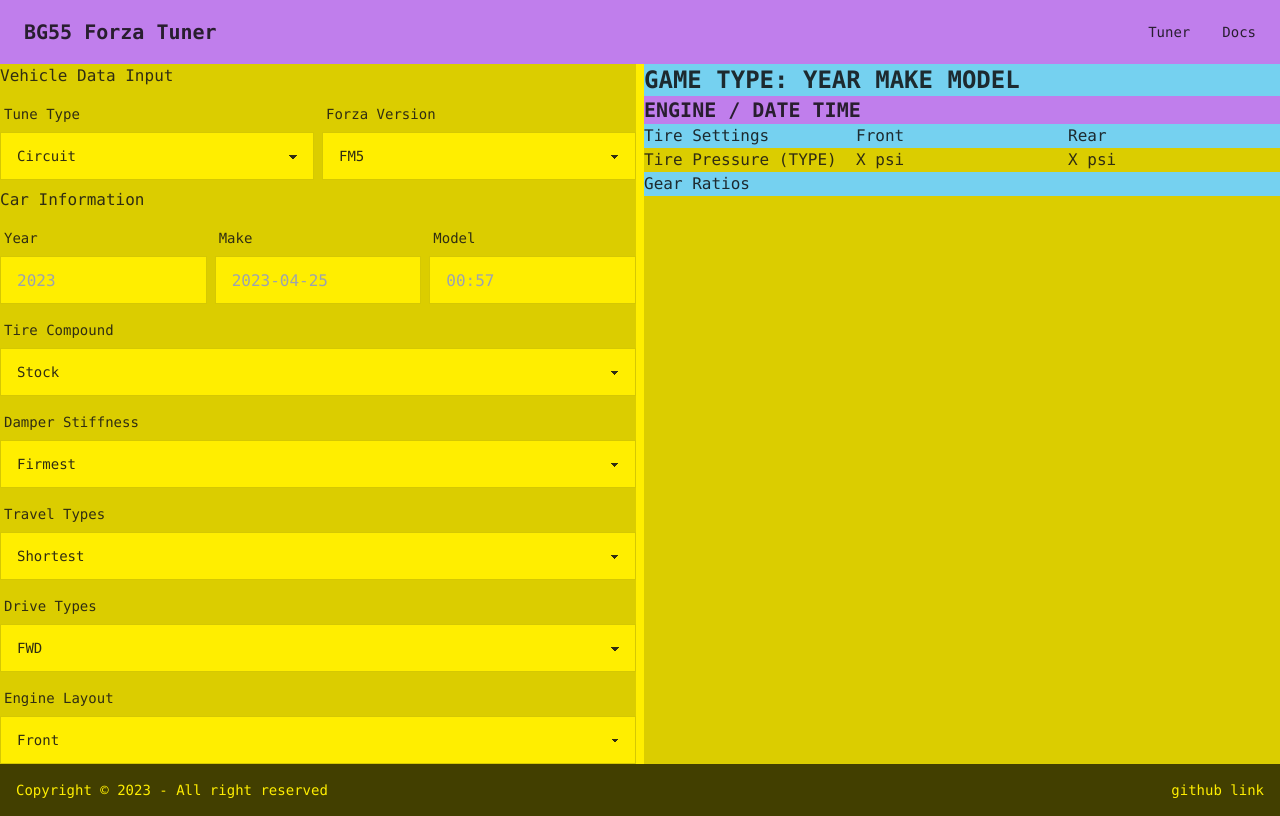
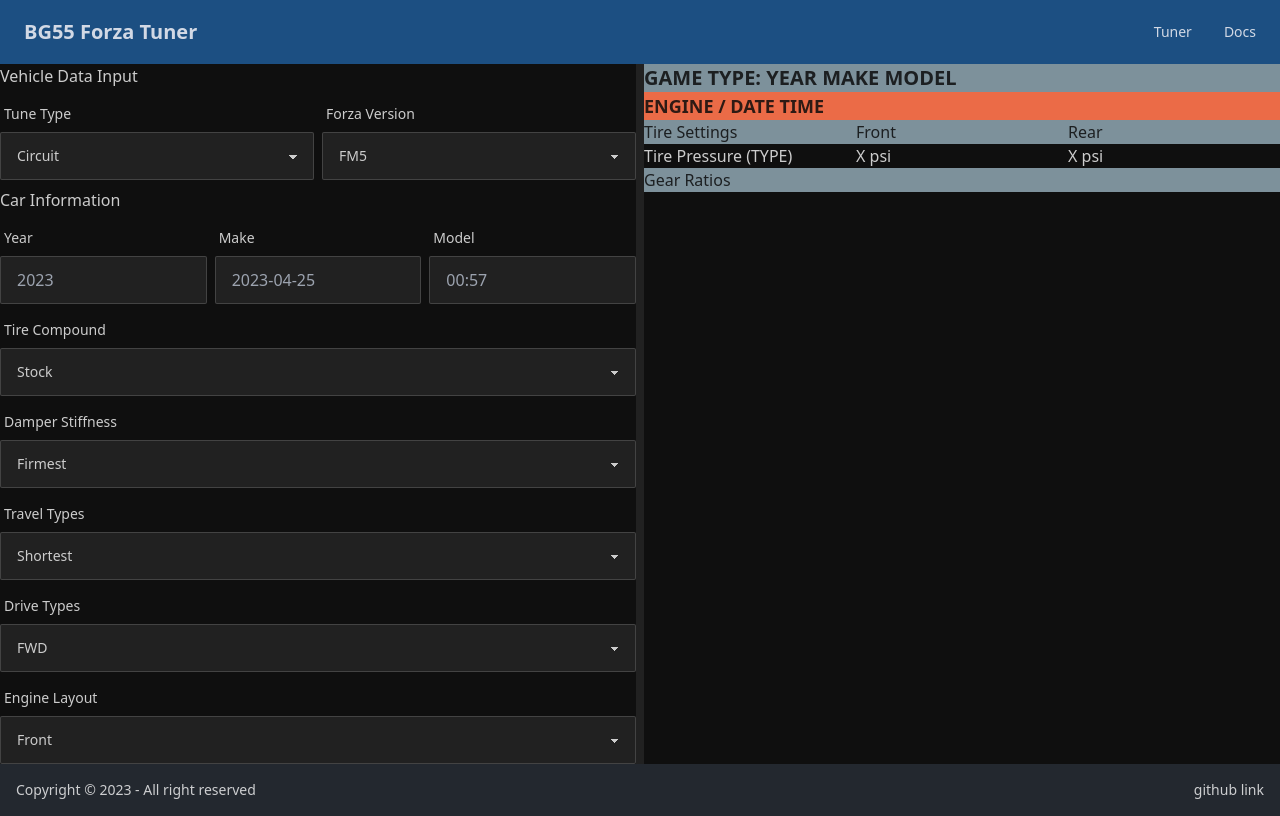
Before and after one commit to BunnyRabbit2/bg55_tuner_ts, a React app: page / in a window 1280 px wide. Built offline with nearby package versions, Linux system fonts and the light colour scheme.

Commit message:
Fixed some issues with creating styles

```diff
--- a/postcss.config.js
+++ b/postcss.config.js
@@ -1,12 +1,7 @@
-const tailwindcss = require('tailwindcss');
-const postcssExtend = require('postcss-extend');
-const postcssImport = require('postcss-import');
-
 module.exports = {
     plugins: [
-        postcssImport,
-        postcssExtend,
+        require('postcss-import'),
         'postcss-preset-env',
-        tailwindcss
+        require('tailwindcss')
     ],
 };
--- a/src/app.css
+++ b/src/app.css
@@ -1,3 +1,31 @@
 @tailwind base;
 @tailwind components;
 @tailwind utilities;
+
+.tuner-results {
+    @apply bg-base-200;
+}
+
+.tuner-results h2 {
+    @apply font-bold;
+    @apply text-xl;
+}
+
+.tuner-results h3 {
+    @apply font-semibold;
+    @apply text-lg;
+}
+
+.tuner-results h4 {
+    @apply font-medium;
+}
+
+.results-secondary {
+    @apply bg-secondary;
+    @apply text-secondary-content;
+}
+
+.results-accent {
+    @apply bg-accent;
+    @apply text-accent-content;
+}
--- a/src/components/Navbar.tsx
+++ b/src/components/Navbar.tsx
@@ -2,13 +2,13 @@
 
 export default function Navbar() {
   return (
-    <nav className="navbar bg-accent text-accent-content container mx-auto justify-between">
+    <nav className="navbar bg-primary text-primary-content container mx-auto justify-between">
       <div className="pl-4 flex items-center">
         <a className="font-bold text-xl">BG55 Forza Tuner</a>
       </div>
       <div className="tabs">
-        <a className="tab text-accent-content">Tuner</a>
-        <a className="tab text-accent-content">Docs</a>
+        <a className="tab text-primary-content">Tuner</a>
+        <a className="tab text-primary-content">Docs</a>
       </div>
     </nav>
   );
--- a/src/components/TunerResults.tsx
+++ b/src/components/TunerResults.tsx
@@ -2,11 +2,11 @@
 
 export default function TunerResults() {
     return (
-        <div className="bg-base-200 tuner-results">
-            <div className="bg-secondary text-secondary-content font-bold text-2xl"><h2>GAME TYPE: YEAR MAKE MODEL</h2></div>
-            <div className="bg-accent text-accent-content font-semibold text-xl"><h3>ENGINE / DATE TIME</h3></div>
-            <div className="bg-secondary text-secondary-content grid grid-cols-3">
-                <div className=""><h4>Tire Settings</h4></div>
+        <div className="tuner-results">
+            <div className="results-secondary"><h2>GAME TYPE: YEAR MAKE MODEL</h2></div>
+            <div className="results-accent"><h3>ENGINE / DATE TIME</h3></div>
+            <div className="results-secondary grid grid-cols-3">
+                <div><h4>Tire Settings</h4></div>
                 <div><h4>Front</h4></div>
                 <div><h4>Rear</h4></div>
             </div>
@@ -15,7 +15,7 @@
                 <div><p>X psi</p></div>
                 <div><p>X psi</p></div>
             </div>
-            <div className="bg-secondary text-secondary-content"><h4>Gear Ratios</h4></div>
+            <div className="results-secondary"><h4>Gear Ratios</h4></div>
         </div>
     )
 }
--- a/tailwind.config.js
+++ b/tailwind.config.js
@@ -8,6 +8,7 @@
   },
   daisyui: {
     themes: [
+      "business",
       "cyberpunk"
     ],
   },
```
